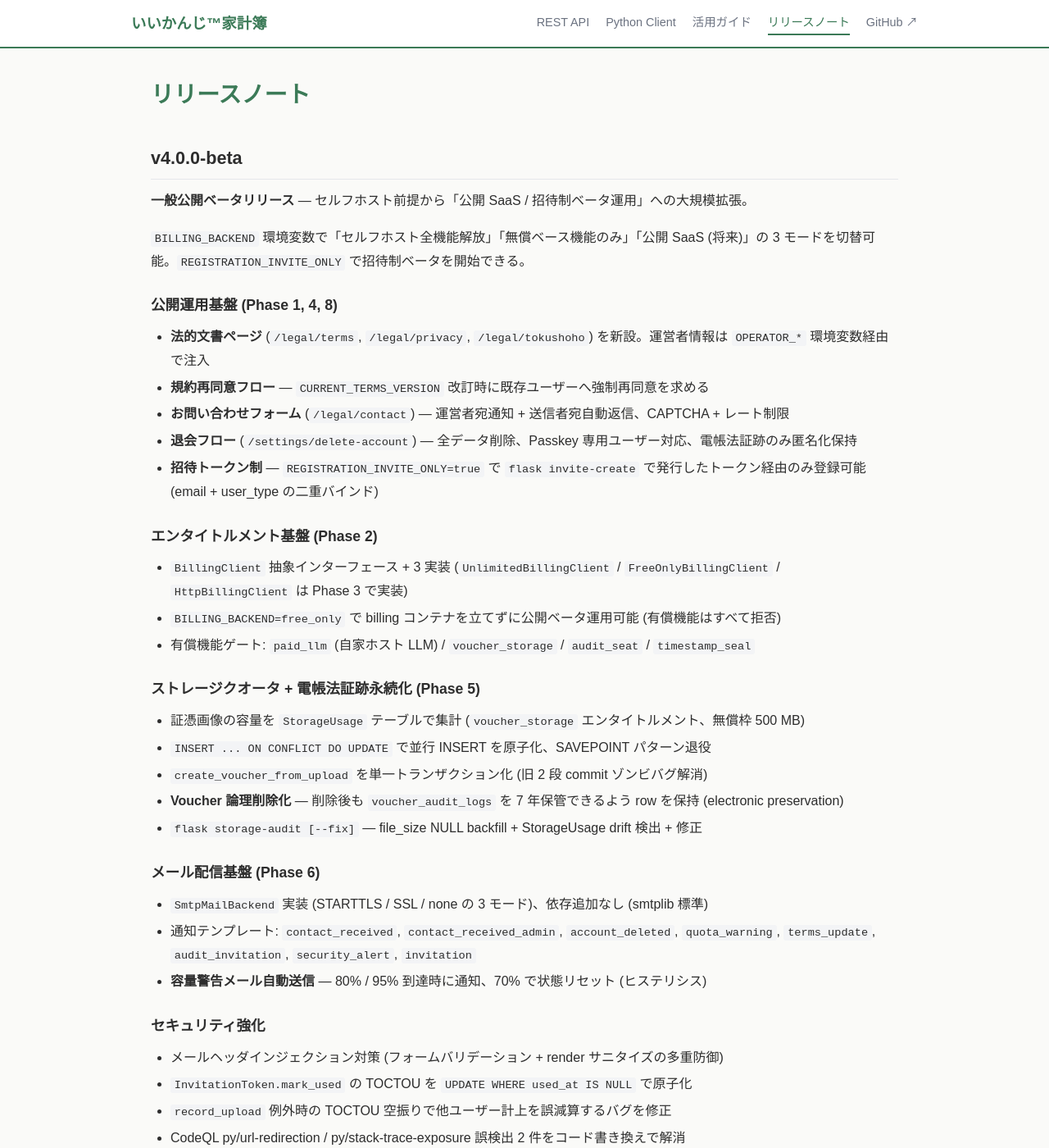
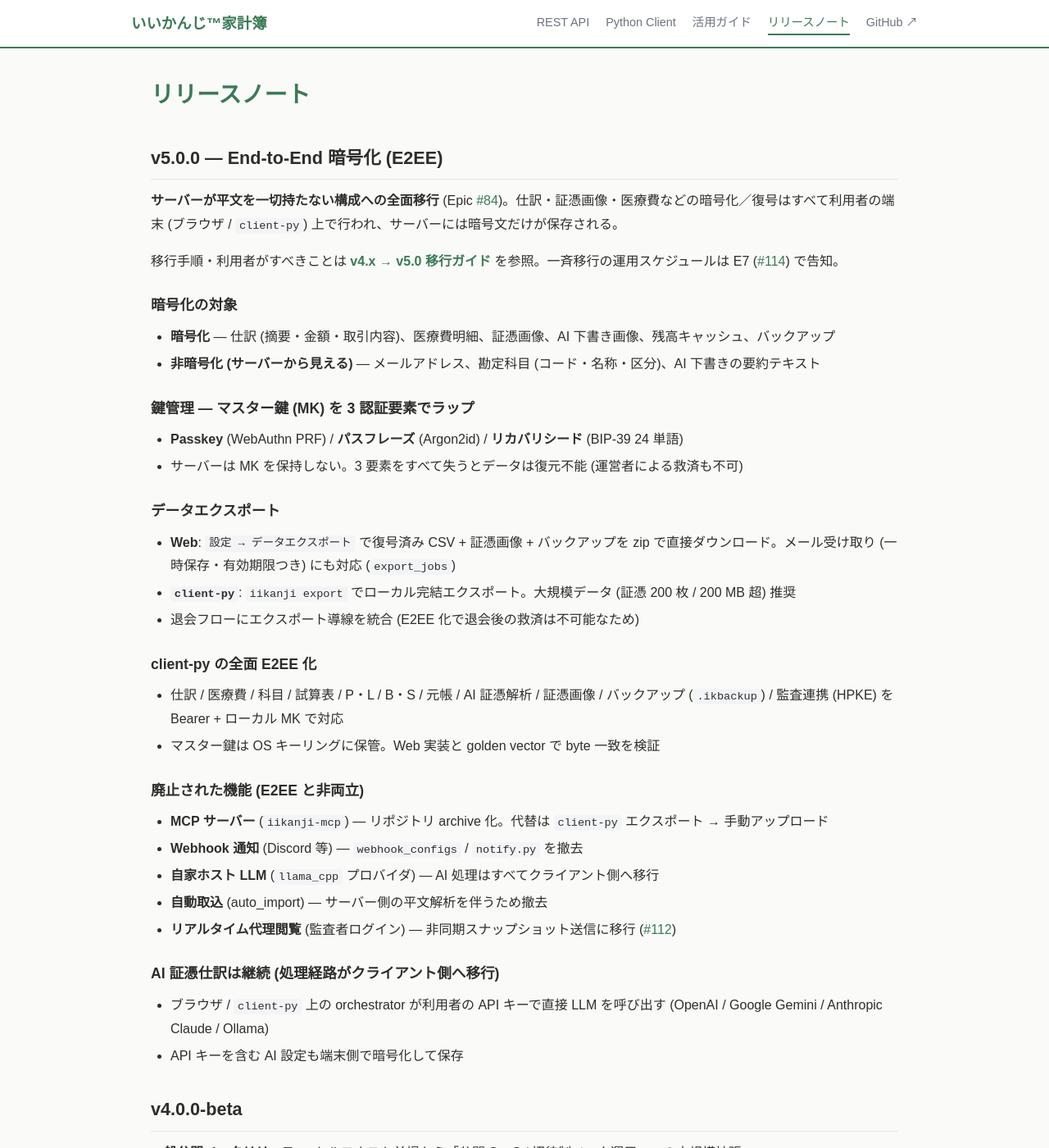
Before and after one commit to nananek/iikanji-kakeibo, a Jekyll site: the page built from docs/releases.md, in a window 1280 px wide and 1400 px high. Shown: the whole window at 82% size. Built offline with Jekyll 4.4.1, drawn with Linux system fonts in a browser that asks for light colours.

Commit message:
docs(e6): v4.x→v5.0 移行ガイド + v5.0 リリースノート整備 (#113)
E6 のクローズ。実装は全トラック完了済みのため、利用者向けドキュメントを整備:
- docs/v5-e2ee/migration.md 新設 — E2EE 化で何が変わるか・暗号化対象・鍵管理3要素・
  利用者がすべきこと・廃止機能(MCP/Webhook/llama_cpp/auto_import/代理閲覧)とその理由・
  AI証憑仕訳のクライアント側継続・FAQ
- docs/releases.md に v5.0.0 リリースノート追加
- docs/index.md ナビに移行ガイド/監査連携移行ガイド導線
- README に v5.0 E2EE お知らせ callout + Discord Webhook 廃止ドリフト修正

Co-Authored-By: Claude Opus 4.8 <noreply@anthropic.com>

```diff
--- a/docs/releases.md
+++ b/docs/releases.md
@@ -4,6 +4,46 @@ title: リリースノート
 ---
 
 # リリースノート
+
+## v5.0.0 — End-to-End 暗号化 (E2EE)
+
+**サーバーが平文を一切持たない構成への全面移行** (Epic [#84](https://github.com/nananek/iikanji-kakeibo/issues/84))。仕訳・証憑画像・医療費などの暗号化／復号はすべて利用者の端末 (ブラウザ / `client-py`) 上で行われ、サーバーには暗号文だけが保存される。
+
+移行手順・利用者がすべきことは **[v4.x → v5.0 移行ガイド]({{ '/v5-e2ee/migration.html' | relative_url }})** を参照。一斉移行の運用スケジュールは E7 ([#114](https://github.com/nananek/iikanji-kakeibo/issues/114)) で告知。
+
+### 暗号化の対象
+
+- **暗号化** — 仕訳 (摘要・金額・取引内容)、医療費明細、証憑画像、AI 下書き画像、残高キャッシュ、バックアップ
+- **非暗号化 (サーバーから見える)** — メールアドレス、勘定科目 (コード・名称・区分)、AI 下書きの要約テキスト
+
+### 鍵管理 — マスター鍵 (MK) を 3 認証要素でラップ
+
+- **Passkey** (WebAuthn PRF) / **パスフレーズ** (Argon2id) / **リカバリシード** (BIP-39 24 単語)
+- サーバーは MK を保持しない。3 要素をすべて失うとデータは復元不能 (運営者による救済も不可)
+
+### データエクスポート
+
+- **Web**: `設定 → データエクスポート` で復号済み CSV + 証憑画像 + バックアップを zip で直接ダウンロード。メール受け取り (一時保存・有効期限つき) にも対応 (`export_jobs`)
+- **`client-py`**: `iikanji export` でローカル完結エクスポート。大規模データ (証憑 200 枚 / 200 MB 超) 推奨
+- 退会フローにエクスポート導線を統合 (E2EE 化で退会後の救済は不可能なため)
+
+### client-py の全面 E2EE 化
+
+- 仕訳 / 医療費 / 科目 / 試算表 / P・L / B・S / 元帳 / AI 証憑解析 / 証憑画像 / バックアップ (`.ikbackup`) / 監査連携 (HPKE) を Bearer + ローカル MK で対応
+- マスター鍵は OS キーリングに保管。Web 実装と golden vector で byte 一致を検証
+
+### 廃止された機能 (E2EE と非両立)
+
+- **MCP サーバー** (`iikanji-mcp`) — リポジトリ archive 化。代替は `client-py` エクスポート → 手動アップロード
+- **Webhook 通知** (Discord 等) — `webhook_configs` / `notify.py` を撤去
+- **自家ホスト LLM** (`llama_cpp` プロバイダ) — AI 処理はすべてクライアント側へ移行
+- **自動取込** (auto_import) — サーバー側の平文解析を伴うため撤去
+- **リアルタイム代理閲覧** (監査者ログイン) — 非同期スナップショット送信に移行 ([#112](https://github.com/nananek/iikanji-kakeibo/issues/112))
+
+### AI 証憑仕訳は継続 (処理経路がクライアント側へ移行)
+
+- ブラウザ / `client-py` 上の orchestrator が利用者の API キーで直接 LLM を呼び出す (OpenAI / Google Gemini / Anthropic Claude / Ollama)
+- API キーを含む AI 設定も端末側で暗号化して保存
 
 ## v4.0.0-beta
 
```
Also changed, not shown: docs/index.md (+2 -0 lines), docs/v5-e2ee/migration.md (added, +128 -0 lines), README.md.
